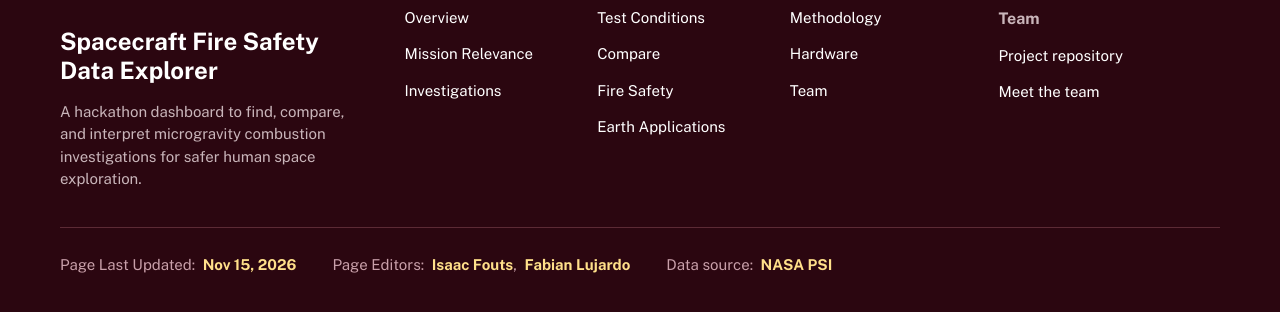
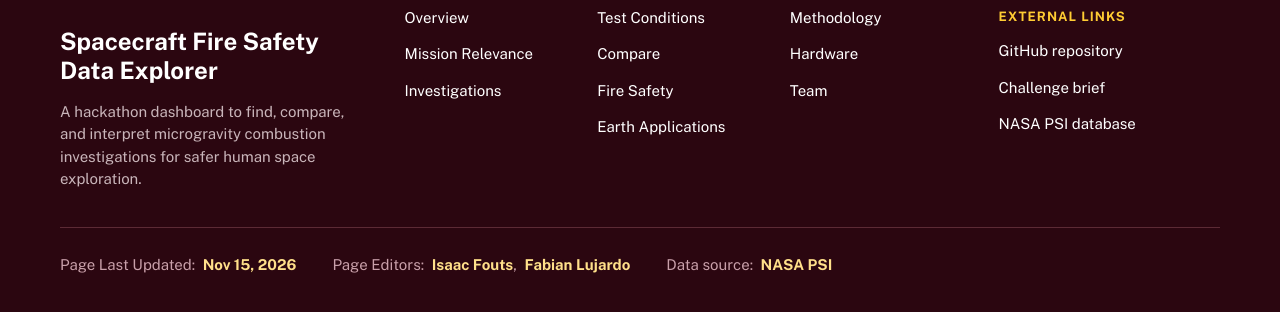
Before and after one commit to lujar001-star/FlameInFreeFall-NASA, a plain HTML site: page index.html in a window 1280 px wide. Shown: the part 1696-2008 px from the top of the page. Drawn offline with nearby package versions, Linux system fonts and the light colour scheme.

Commit message:
Clean up footer: remove duplicate Team links, add external links column
Co-Authored-By: Claude Opus 5.5 <noreply@anthropic.com>

```diff
--- a/index.html
+++ b/index.html
@@ -160,7 +160,7 @@
   .f-brand p { color:var(--muted); font-size:15px; max-width:360px; }
   .f-links { display:grid; grid-template-columns:repeat(3,1fr); gap:24px; padding-top:70px; }
   .f-links ul, .f-social ul { list-style:none; display:grid; gap:14px; align-content:start; font-size:15px; }
-  .f-social { padding-top:70px; } .f-social h3 { color:var(--muted); font-size:16px; margin-bottom:14px; }
+  .f-social { padding-top:70px; } .f-social h3 { color:var(--gold); font-size:13px; text-transform:uppercase; letter-spacing:.08em; margin-bottom:14px; }
   .f-rule { border:0; border-top:1px solid var(--line); margin:36px 0 26px; }
   .f-meta { display:flex; flex-wrap:wrap; gap:10px 36px; color:#c9a0aa; font-size:15px; }
   .f-meta b { color:#ffe08a; font-weight:700; margin-left:4px; }
@@ -442,7 +442,7 @@
       <ul><li><a href="#" data-go="conditions">Test Conditions</a></li><li><a href="#" data-go="compare">Compare</a></li><li><a href="#" data-go="firesafety">Fire Safety</a></li><li><a href="#" data-go="earth">Earth Applications</a></li></ul>
       <ul><li><a href="#" data-go="resources">Methodology</a></li><li><a href="#" data-go="hardware">Hardware</a></li><li><a href="#" data-go="team">Team</a></li></ul>
     </div>
-    <div class="f-social"><h3>Team</h3><ul><li><a href="https://github.com/lujar001-star/FlameInFreeFall-NASA" target="_blank" rel="noopener">Project repository</a></li><li><a href="#" data-go="team">Meet the team</a></li></ul></div>
+    <div class="f-social"><h3>External links</h3><ul><li><a href="https://github.com/lujar001-star/FlameInFreeFall-NASA" target="_blank" rel="noopener">GitHub repository</a></li><li><a href="https://www.spaceappschallenge.org/2026/challenges/flame-in-freefall/?tab=details" target="_blank" rel="noopener">Challenge brief</a></li><li><a href="https://psi.nasa.gov/physci/repo/search?q=combustion&amp;data_source=psi&amp;data_type=investigation" target="_blank" rel="noopener">NASA PSI database</a></li></ul></div>
   </div>
   <hr class="f-rule">
   <div class="f-meta">
```
